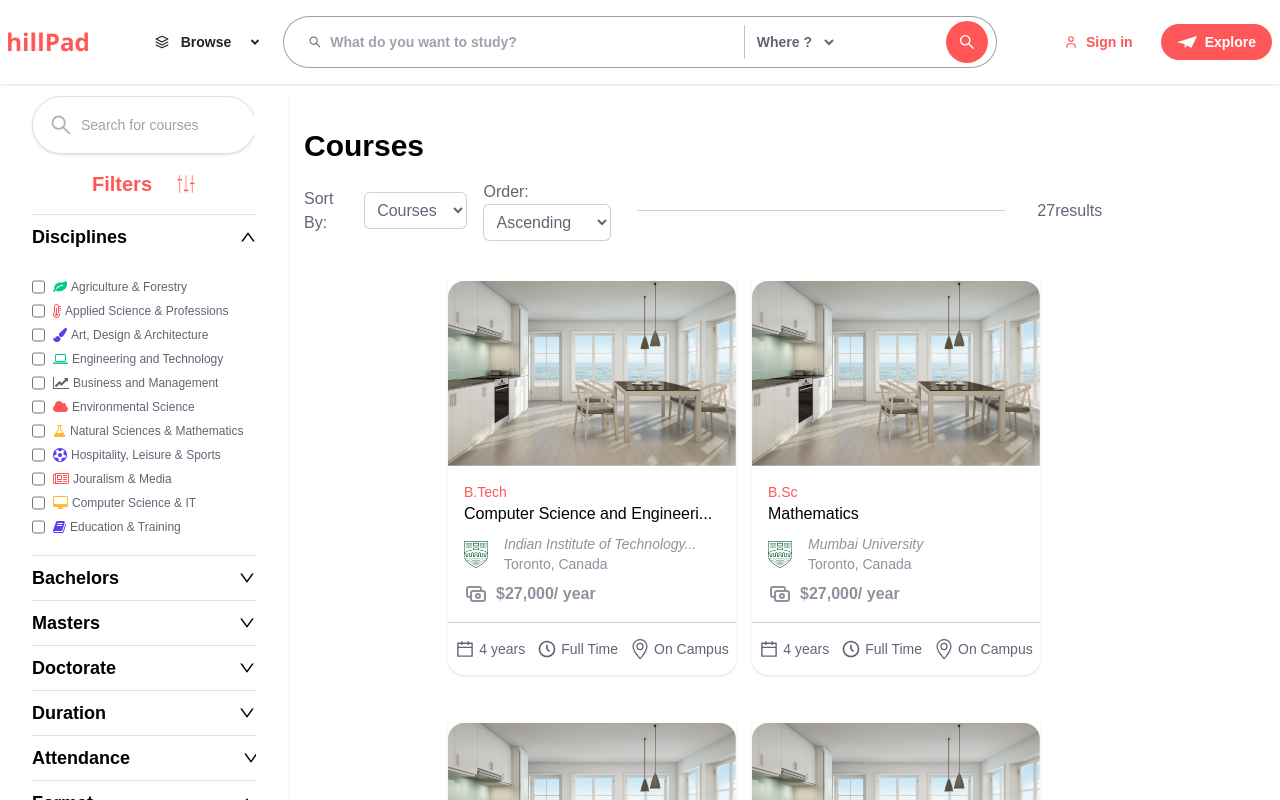
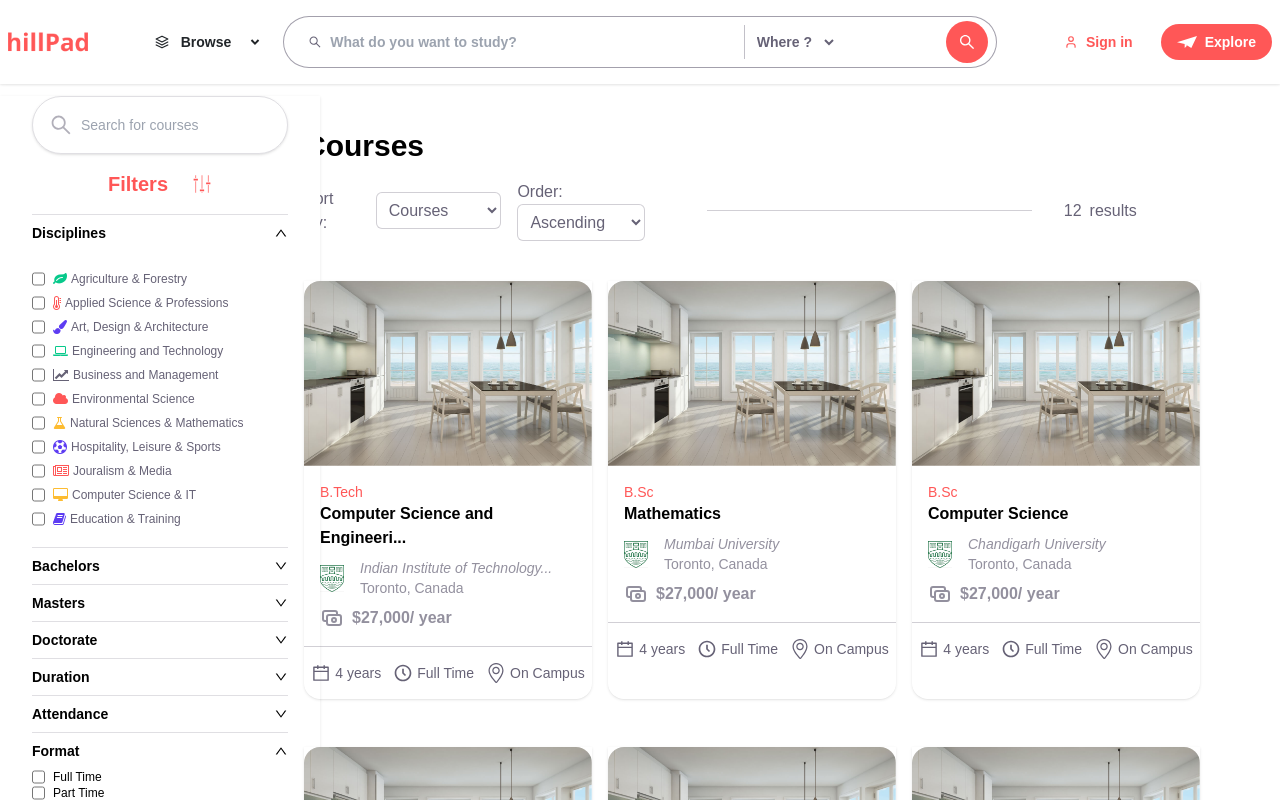
Before and after one commit to Haywhyoh/Hillpad, a React (Vite) app in the folder Hillpad/: page /courses in a window 1280 px wide. Shown: the top 800 px of the page. Built offline with nearby package versions, Linux system fonts and the light colour scheme; what tw-elements would draw is missing.

Commit message:
last working version for 21/6

```diff
--- /dev/null
+++ b/Hillpad/src/components/coursecard.css
@@ -0,0 +1,3 @@
+.right {
+    transform: translateX(0%);
+}
--- a/Hillpad/src/components/coursecard.jsx
+++ b/Hillpad/src/components/coursecard.jsx
@@ -4,10 +4,10 @@
 import { BiTimeFive } from "react-icons/bi";
 import { SlLocationPin } from "react-icons/sl";
 import { AiOutlineCalendar} from "react-icons/ai";
-
-export default function CourseCard({prop, isHidden}) {
+import '../components/coursecard.css';
+export default function CourseCard({prop, isActive}) {
     return (
-        <div className={`my-6 w-72 justify-center ${isHidden ? 'hidden' : 'flex translate-x-36 transform transition-all duration-300 '}`}>
+        <div  className={`flex my-6 w-72 justify-center ${isActive ? ' ': '  '}`} >
 
             <div className="shadow rounded-b-2xl relative ">
               {/* <div className="absolute w-12 text-white rounded-md p-1 text-sm top-4 left-4">
@@ -22,7 +22,7 @@
               </div>
               <div className="text-left m-4">
                 <div className="font-normal text-sm text-orange">{prop.type}</div>
-                <div className="font-medium pb-2">{prop.course.length > 30 ?  `${prop.course.substring(0,30) + '...'} `: prop.course  }</div>
+                <div className="font-bold pb-2">{prop.course.length > 20 ?  `${prop.course.substring(0,30) + '...'} `: prop.course  }</div>
                 <div className='flex items-center gap-x-4'>
                   <div className='w-6'>
                   <img src={logo} alt="logo" />
--- a/Hillpad/src/pages/courses.jsx
+++ b/Hillpad/src/pages/courses.jsx
@@ -9,7 +9,7 @@
 import degreeType from '../data/degree_type.json';
 import Header from "../components/header";
 import Footer from "../components/Footer";
-import { degrees } from "./degree";
+import { degrees } from "./degree2";
 export default function Courses() {
 
     const disciplines = data.results;
@@ -17,6 +17,7 @@
     const duration = ['Less than 1 year', '2 years', '3 years', '4 years', 'More than 5 years']
     const learning = ['Blended Learning', 'Online Learning', 'On Campus Learning']
     const format = ['Full Time', 'Part Time']
+
     const [isChecked, setIsChecked] = useState(false);
     const [showInfo, setShowInfo] = useState(true);
     const [showBach, setBachInfo] = useState(false);
@@ -26,32 +27,42 @@
     const [showAttendance, setAttendanceInfo] = useState(false);
     const [showFormat, setFormatInfo] = useState(true);
 
+    const [query, setQuery] = useState('');
+    const [courses, setCourses] = useState(degrees);
+
+    let allDegrees = degrees;
+
+    const searchQuery = () => {
+        const new_deg = allDegrees.filter(degree => degree.course.toLowerCase().includes(query.toLowerCase()) || degree.school.toLowerCase().includes(query.toLowerCase()));
+        setCourses(new_deg);
+
+    }
 
     const handleOnChange = () => {
         setIsChecked(!isChecked);
     };
-
     return (
         <div >
             <Header />
 
             <div className="lg:flex flex-row mt-32 justify-start w-screen max-w-screen">
-                <div className="hidden lg:block px-8 shadow lg:w-72 max-h-screen h-screen fixed left-0 top-24 overflow-y-scroll bg-white">
+                <div className="hidden lg:block px-8 shadow lg:w-80 max-h-screen h-screen fixed left-0 top-24  bg-white">
                     <div className="">
                         <div className="flex items-center gap-x-2 rounded-full border border-light_black border-opacity-20 shadow p-4">
-                            <div> <AiOutlineSearch className="text-light_black text-2xl opacity-50" /></div>
+                            <div onClick={searchQuery}> <AiOutlineSearch className="text-light_black text-2xl opacity-50" /></div>
                             <input
                                 type="text "
                                 className="focus:outline-none md:w-72 text-sm"
                                 placeholder="Search for courses"
+                                onChange={(e) => { setQuery(e.target.value); searchQuery(); }}
                             ></input>
                         </div>
                     </div>
 
                     <div className="text-orange text-center text-xl font-bold my-4 flex items-center gap-x-6 justify-center"><div>Filters</div> <span><GiSettingsKnobs /></span></div>
-                    <div className="overflow-scroll h-screen ">
-                        <div className="" onClick={() => { setShowInfo(!showInfo); }}>
-                            <div className="text-lg font-semibold py-2 flex gap-x-28 border-t border-light_black border-opacity-20 justify-between"><div>Disciplines</div>  <button className='' >
+                    <div className=" h-screen ">
+                        <div className="" >
+                            <div className="text-sm font-semibold py-2 flex gap-x-28 border-t border-light_black border-opacity-20 justify-between" onClick={() => { setShowInfo(!showInfo); }}><div>Disciplines</div>  <button className='' >
                                 {showInfo ? <AiOutlineUp /> : <AiOutlineDown />}
                             </button>
                             </div>
@@ -74,8 +85,8 @@
 
 
                         </div>
-                        <div onClick={() => { setBachInfo(!showBach); }}>
-                            <div className="text-lg font-semibold py-2 flex gap-x-28 border-t border-light_black border-opacity-20 justify-between"><div>Bachelors</div>  <button className='' >
+                        <div >
+                            <div className="text-sm font-semibold py-2 flex gap-x-28 border-t border-light_black border-opacity-20 justify-between" onClick={() => { setBachInfo(!showBach); }}><div>Bachelors</div>  <button className='' >
                                 {showBach ? <AiOutlineUp /> : <AiOutlineDown />}
                             </button>
                             </div>
@@ -96,8 +107,8 @@
                                 ))}
                             </div>
                         </div>
-                        <div onClick={() => { setMastersInfo(!showMasters); }}>
-                            <div className="text-lg font-semibold py-2 flex gap-x-28 border-t border-light_black border-opacity-20 justify-between"><div>Masters</div>  <button className='' >
+                        <div >
+                            <div className="text-sm font-semibold py-2 flex gap-x-28 border-t border-light_black border-opacity-20 justify-between" onClick={() => { setMastersInfo(!showMasters); }}><div>Masters</div>  <button className='' >
                                 {showMasters ? <AiOutlineUp /> : <AiOutlineDown />}
                             </button>
                             </div>
@@ -109,8 +120,7 @@
                                             id=''
                                             name=''
                                             value=''
-                                            checked=''
-                                            onChange={() => handleOnChange()}
+
                                         />
                                         <label htmlFor=''> <span className="flex items-center gap-x-1">
                                             <div className="text-xs"> <span>{degree.short_name ? degree.short_name : ''}</span> {degree.name} </div></span> </label>
@@ -118,8 +128,8 @@
                                 ))}
                             </div>
                         </div>
-                        <div onClick={() => { setDocInfo(!showDoc); }}>
-                            <div className="text-lg font-semibold py-2 flex gap-x-28 border-t border-light_black border-opacity-20 justify-between"><div>Doctorate</div>  <button className='' >
+                        <div >
+                            <div className="text-sm font-semibold py-2 flex gap-x-28 border-t border-light_black border-opacity-20 justify-between" onClick={() => { setDocInfo(!showDoc); }}><div>Doctorate</div>  <button className='' >
                                 {showDoc ? <AiOutlineUp /> : <AiOutlineDown />}
                             </button>
                             </div>
@@ -131,8 +141,7 @@
                                             id=''
                                             name=''
                                             value=''
-                                            checked=''
-                                            onChange={() => handleOnChange()}
+
                                         />
                                         <label htmlFor=''> <span className="flex items-center gap-x-1">
                                             <div className="text-xs"><span>{degree.short_name ? degree.short_name : ''}</span> {degree.name} </div></span> </label>
@@ -141,8 +150,8 @@
                             </div>
 
                         </div>
-                        <div onClick={() => { setDurationInfo(!showDuration); }}>
-                            <div className="text-lg font-semibold py-2 flex gap-x-28 border-t border-light_black border-opacity-20 justify-between"><div>Duration</div>  <button className='' >
+                        <div >
+                            <div className="text-sm font-semibold py-2 flex gap-x-28 border-t border-light_black border-opacity-20 justify-between" onClick={() => { setDurationInfo(!showDuration); }}><div>Duration</div>  <button className='' >
                                 {showDuration ? <AiOutlineUp /> : <AiOutlineDown />}
                             </button>
                             </div>
@@ -166,8 +175,8 @@
                                 ))}
                             </div>
                         </div>
-                        <div onClick={() => { setAttendanceInfo(!showAttendance); }}>
-                            <div className="text-lg font-semibold py-2 flex gap-x-28 border-t border-light_black border-opacity-20 justify-between"><div>Attendance</div>  <button className='' >
+                        <div >
+                            <div className="text-sm font-semibold py-2 flex gap-x-28 border-t border-light_black border-opacity-20 justify-between" onClick={() => { setAttendanceInfo(!showAttendance); }}><div>Attendance</div>  <button className='' >
                                 {showAttendance ? <AiOutlineUp /> : <AiOutlineDown />}
                             </button>
                             </div>
@@ -193,7 +202,7 @@
                         </div>
 
                         <div>
-                            <div className="text-lg font-semibold py-2 flex gap-x-28 border-t border-light_black border-opacity-20 justify-between"><div>Format</div>  <button className='' onClick={() => { setFormatInfo(!showFormat); }}>
+                            <div className="text-sm font-semibold py-2 flex gap-x-28 border-t border-light_black border-opacity-20 justify-between" onClick={() => { setFormatInfo(!showFormat); }}><div>Format</div>  <button className=''>
                                 {showFormat ? <AiOutlineUp /> : <AiOutlineDown />}
                             </button>
                             </div>
@@ -225,13 +234,13 @@
 
                 </div>
 
-                <div className=" flex">
+                <div className=" flex w-screen">
                     {/*Never delete this div */}
                     <div className="hidden 2xl:w-20"></div>
                     <div className="mb-4 me-4 lg:ms-72 2xl:ms-80 w-full px-4 ">
                         <h1 className="text-3xl font-semibold">Courses</h1>
-                    <div className="xl:w-9/12">
-                        <div className="flex gap-x-2 justify-between md:gap-x-4 items-center text-light_black">
+                        <div className="xl:w-full">
+                            <div className="flex gap-x-2 justify-between md:gap-x-4 items-center text-light_black w-full">
                                 <div className="flex justify-between gap-x-4 my-4 items-center">
                                     <span >Sort By: </span>
                                     <select className="focus:outline-none p-2 rounded-md bg-white border border-light_black border-opacity-30 w-20 md:w-32">
@@ -250,10 +259,10 @@
 
 
                                 </div>
-                            <div className="text-md text-light_black hidden md:flex gap-x-8 items-center">
-                                <hr className=" opacity-30 w-28  md:w-56 lg:w-88  "></hr>
-                                <div>
-                                    <span>27</span>
+                                <div className="text-md text-light_black hidden md:flex gap-x-8 items-center w-7/12">
+                                    <hr className=" opacity-30 w-28  md:w-56 lg:w-3/5  "></hr>
+                                    <div className="flex gap-x-2">
+                                        <span>{courses.length}</span>
                                         <span>results</span>
                                     </div>
 
@@ -262,7 +271,7 @@
 
 
                             <div className="flex gap-x-4 flex-wrap justify-start w-full ">
-                {degrees.map((degree, index) => (<CourseCard key={index} prop={degree}/>))}
+                                {courses.map((degree, index) => (<CourseCard key={index} prop={degree} />))}
 
                             </div>
 
--- a/Hillpad/src/pages/degree.js
+++ b/Hillpad/src/pages/degree.js
@@ -27,18 +27,18 @@
         school:"Harvard University",
 
     },
-    {
-        id:4,
-        type:"B.Tech",
-        course:"Electronics and Communication Engineering",
-        school:"Madmensis Austra University",
+    // {
+    //     id:4,
+    //     type:"B.Tech",
+    //     course:"Electronics and Communication Engineering",
+    //     school:"Madmensis Austra University",
 
-    },
-    {
-        id:5,
-        type:"B.Ed",
-        course:"English Education",
-        school:"African University",
+    // },
+    // {
+    //     id:5,
+    //     type:"B.Ed",
+    //     course:"English Education",
+    //     school:"African University",
 
-    }
+    // }
 ]
--- /dev/null
+++ b/Hillpad/src/pages/degree2.js
@@ -0,0 +1,86 @@
+export const degrees = [
+    {
+        id:0,
+        type:"B.Tech",
+        course:"Computer Science and Engineering",
+        school:"Indian Institute of Technology, Roorkee",
+
+    },
+    {
+        id:1,
+        type:"B.Sc",
+        course:"Mathematics",
+        school:"Mumbai University",
+
+    },
+    {
+        id:2,
+        type:"B.Sc",
+        course:"Computer Science",
+        school:"Chandigarh University",
+
+    },
+    {
+        id:3,
+        type:"B.A",
+        course:"English Literature",
+        school:"Harvard University",
+
+    },
+    {
+        id:4,
+        type:"B.Tech",
+        course:"Electronics and Communication Engineering",
+        school:"Madmensis Austra University",
+
+    },
+    {
+        id:5,
+        type:"B.Ed",
+        course:"English Education",
+        school:"African University",
+
+    },
+    {
+        id:6,
+        type:"B.Tech",
+        course:"Computer Science and Engineering",
+        school:"Indian Institute of Technology, Roorkee",
+
+    },
+    {
+        id:7,
+        type:"B.Sc",
+        course:"Mathematics",
+        school:"Mumbai University",
+
+    },
+    {
+        id:8,
+        type:"B.Sc",
+        course:"Computer Science",
+        school:"Chandigarh University",
+
+    },
+    {
+        id:9,
+        type:"B.A",
+        course:"English Literature",
+        school:"Harvard University",
+
+    },
+    {
+        id:10,
+        type:"B.Tech",
+        course:"Electronics and Communication Engineering",
+        school:"Madmensis Austra University",
+
+    },
+    {
+        id:11,
+        type:"B.Ed",
+        course:"English Education",
+        school:"African University",
+
+    }
+]
```
Also changed, not shown: Hillpad/src/pages/home.jsx (+14 -14 lines). Lines whose indentation alone changed are shown as unchanged.
